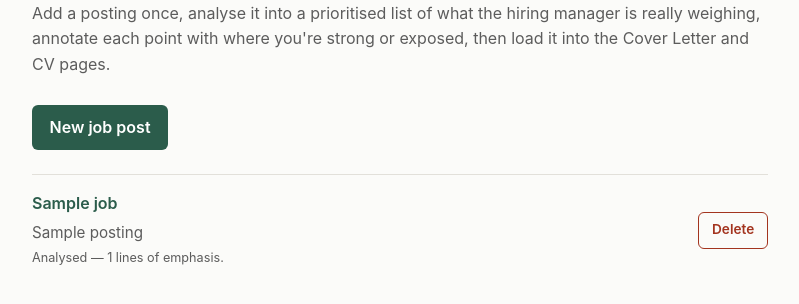
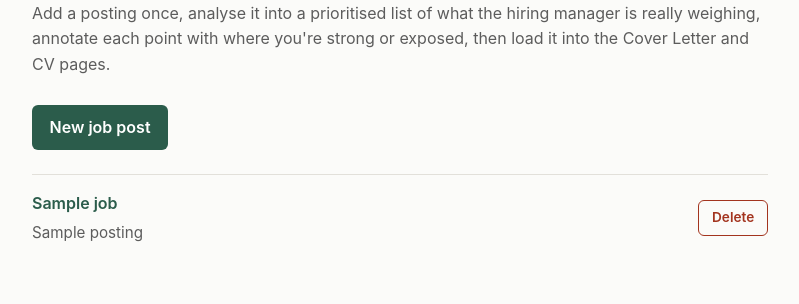
Before and after one commit to onlinemoose/automation-dashboard, a FastAPI app: template dashboard/templates/jobs.html in a window 1280 px wide. Shown: the part 181-485 px from the top of the page, without its empty margins (240-1039 px from the left). Run offline with FastAPI, Linux system fonts and the light colour scheme; the template is opened without the code that fills it: most values are stand-ins (such as "Sample title", 1, 10 or a date in 2020); parts of the project's set-up code (start-up, migrations or seed data) failed here and were passed over; some libraries are stand-ins or nearby versions.

Commit message:
Job posts list: drop the "Analysed — N lines" status tag
The row is now title + posting preview + delete, nothing else. Test
asserts the analysis-status text is not rendered.

Co-Authored-By: Claude Sonnet 5 <noreply@anthropic.com>

```diff
--- a/dashboard/templates/jobs.html
+++ b/dashboard/templates/jobs.html
@@ -21,7 +21,6 @@
         <a href="/jobs/{{ job.id }}"><span class="pagelist__title">{{ job.title }}</span></a>
         <p class="pagelist__summary">
           {{ words[:20] | join(" ") }}{% if words | length > 20 %}…{% endif %}
-          {% if job.emphasis.strip() %}<br><small>Analysed — {{ job.emphasis.strip().splitlines()|length }} lines of emphasis.</small>{% endif %}
         </p>
       </div>
       <form method="post" action="/jobs/{{ job.id }}/delete"
```
Also changed, not shown: tests/test_jobs.py (+3 -0 lines).
